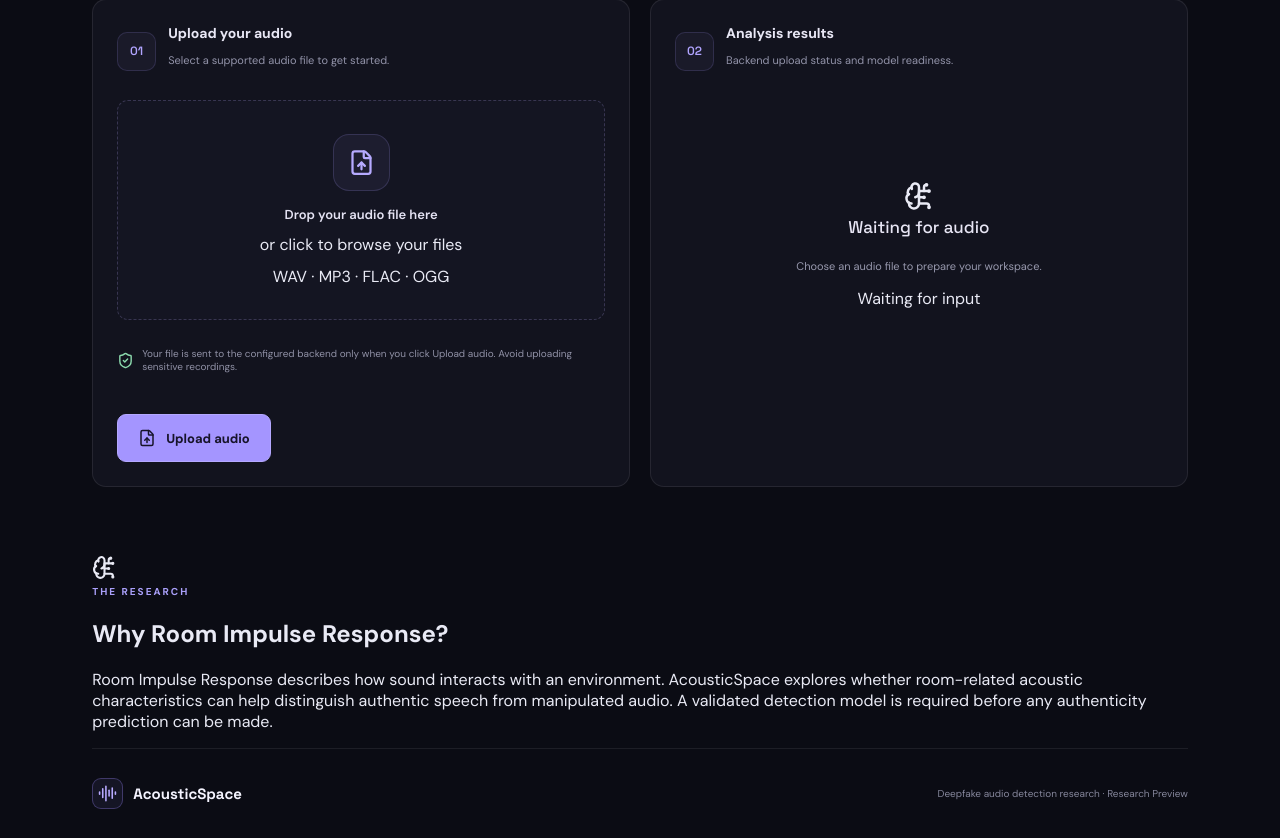
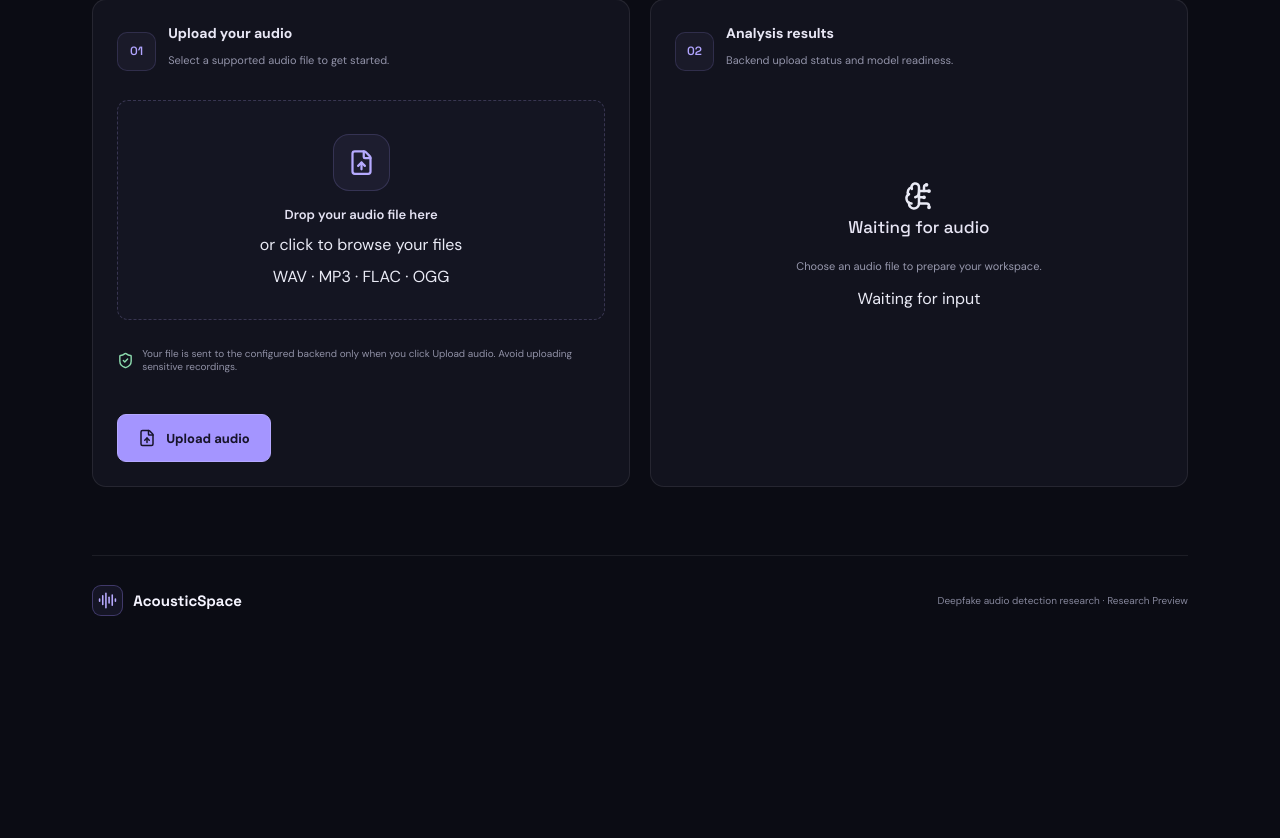
Before and after one commit to ShambhabiDutta/AcousticSpace-Deepfake-Detection-via-Room-Impulse-Response-RIR-, a React (Vite) app in the folder frontend/: page / in a window 1280 px wide. Shown: the part 832-1670 px from the top of the page. After the commit the page ends 1477 px from the top, so only its background shows below. Built offline with nearby package versions, Linux system fonts and the light colour scheme; no server answers.

Commit message:
Remove RIR explanation section from dashboard

```diff
--- a/frontend/src/App.tsx
+++ b/frontend/src/App.tsx
@@ -525,22 +525,7 @@ function App() {
           </div>
         </section>
 
-        <section className="about-section" id="about">
-          <div className="about-icon">
-            <BrainCircuit size={25} />
-          </div>
-          <div>
-            <span className="eyebrow">THE RESEARCH</span>
-            <h2>Why Room Impulse Response?</h2>
-            <p>
-              Room Impulse Response describes how sound interacts with an
-              environment. AcousticSpace explores whether room-related acoustic
-              characteristics can help distinguish authentic speech from
-              manipulated audio. A validated detection model is required before
-              any authenticity prediction can be made.
-            </p>
-          </div>
-        </section>
+
       </main>
 
       <footer className="footer">
```
